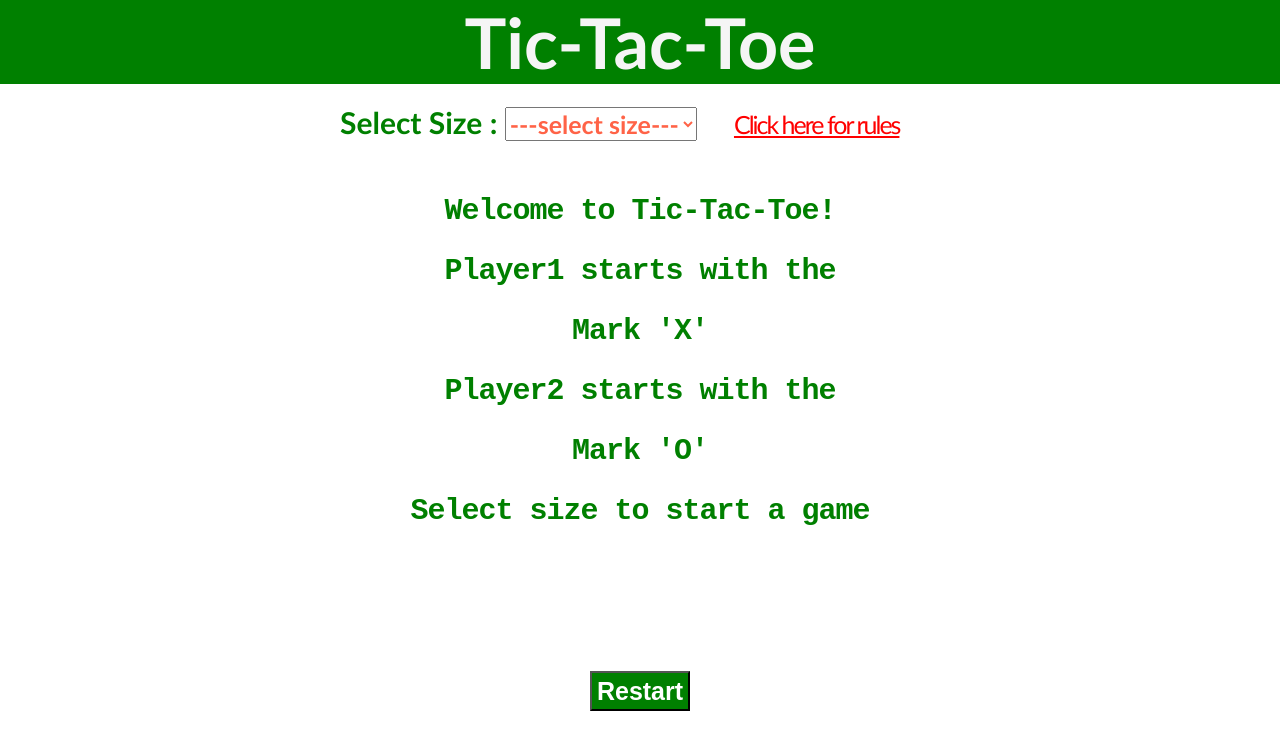
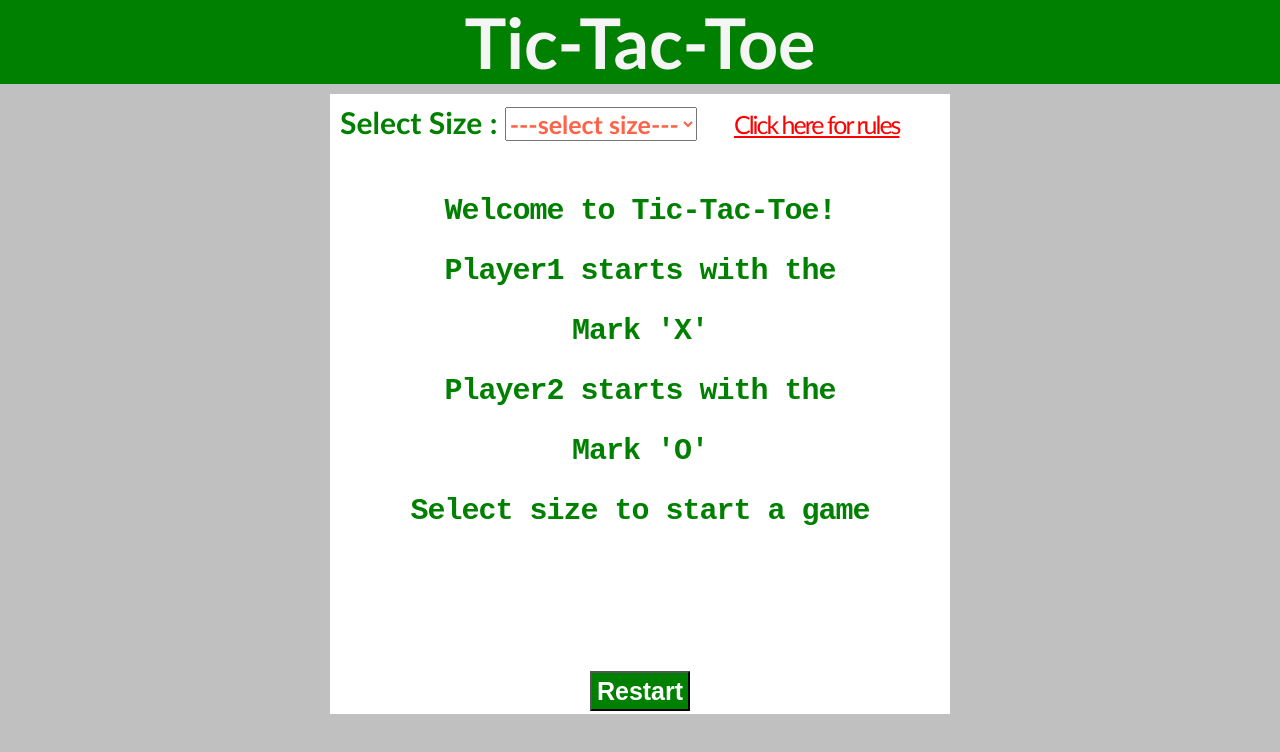
Before and after one commit to amarnadh860/TicTacToe-Variable, a website built with webpack: page public/index.html in a window 1280 px wide. Built offline with nearby package versions, Linux system fonts and the light colour scheme.

Commit message:
styles.css file modified

```diff
--- a/public/styles.css
+++ b/public/styles.css
@@ -5,7 +5,8 @@
 }
 
 body{
-    background:white;
+    background:silver;
+
 }
 .container{
     margin: 50px;
```
